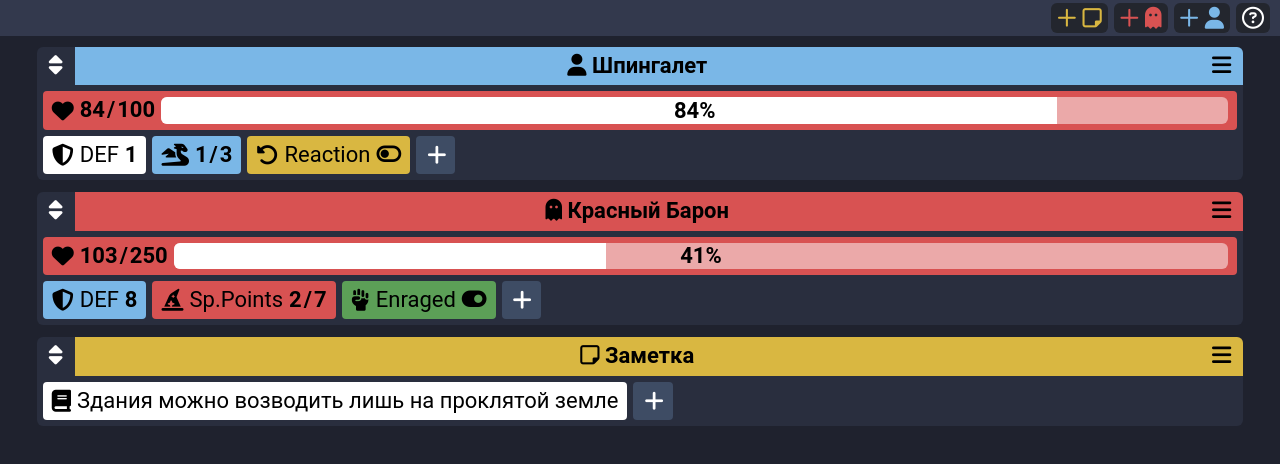
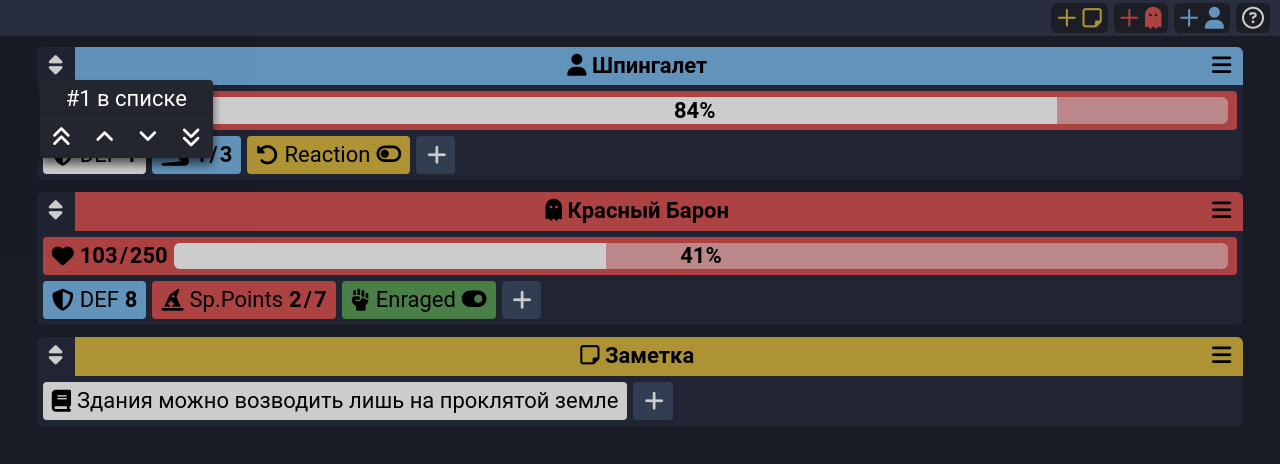
Before and after one commit to Ullus96/pathfinder-tracker, a Vue app: page / in a window 1280 px wide. Both pictures are taken after a click on the element 55 px from the left and 66 px from the top of the page. Shown: the top 464 px of the page. Built offline with nearby package versions, Linux system fonts and the light colour scheme.

Commit message:
added menu on character card

```diff
--- a/src/App.vue
+++ b/src/App.vue
@@ -118,7 +118,7 @@
   <div
     class="menu__cover"
     v-if="isMenuCoverShown"
-    @click="closeMenuByClickOnCover"
+    @click="closeStatMenuByClickOnCover"
   ></div>
   <!------>
   <header class="header">
@@ -161,7 +161,8 @@
       @removeCharacter="removeCharacter"
       @removeStat="removeStat"
       @editStat="editStat"
-      @openMenu="openMenu"
+      @openStatMenu="openStatMenu"
+      @openCharMenu="openCharMenu"
     ></character>
   </section>
 </template>
@@ -177,6 +178,7 @@ export default {
         name: "Шпингалет",
         color: "blue",
         icon: "user",
+        isMenuShown: false,
         stats: [
           {
             name: "",
@@ -220,6 +222,7 @@ export default {
         name: "Красный Барон",
         color: "red",
         icon: "ghost",
+        isMenuShown: false,
         stats: [
           {
             name: "",
@@ -263,6 +266,7 @@ export default {
         name: "Заметка",
         color: "yellow",
         icon: "note",
+        isMenuShown: false,
         stats: [
           {
             name: "Здания можно возводить лишь на проклятой земле",
@@ -320,6 +324,7 @@ export default {
         name: name,
         color: color,
         icon: icon,
+        isMenuShown: false,
         stats: [],
       };
       // add generated character to array of characters
@@ -349,13 +354,61 @@ export default {
     // add a new stat when all data checked and "proceed" button
     // on the modal window is clicked
     function addStat() {
+      const verifiedData = {
+        current: "",
+        max: "",
+      };
+
+      // add some verification (if health was sent with current hp but w/o max)
+      if (
+        modalData.typesName[modalData.activeType] === "health" &&
+        !modalData.max &&
+        modalData.current
+      ) {
+        verifiedData.max = modalData.current;
+      }
+      // verify for min/max w/o max was set
+      else if (
+        modalData.activeType === 1 &&
+        !modalData.max &&
+        modalData.current
+      ) {
+        verifiedData.max = modalData.current;
+      }
+      // else just proceed gained data
+      else {
+        verifiedData.max = modalData.max;
+      }
+
+      // same if health was passed with only current hp but w/o max
+      if (
+        modalData.typesName[modalData.activeType] === "health" &&
+        !modalData.current &&
+        modalData.max
+      ) {
+        verifiedData.current = modalData.max;
+      }
+      // here we check if min/max was checked
+      else if (
+        modalData.activeType === 1 &&
+        !modalData.current &&
+        modalData.max
+      ) {
+        verifiedData.current = modalData.max;
+      }
+      // else just proceed gained data
+      else {
+        verifiedData.current = modalData.current;
+      }
+
       const generatedStat = {
         name: modalData.name,
-        current: modalData.current,
-        max: modalData.max,
+        current: verifiedData.current,
+        max: verifiedData.max,
         type: modalData.typesName[modalData.activeType],
         icon: modalData.icons[modalData.activeIcon],
         color: modalData.colors[modalData.activeColor],
+        isMenuShown: false,
       };
 
       characters[currentEditable.charIdx].stats.push(generatedStat);
@@ -382,6 +435,7 @@ export default {
     // certain character from characters array
     function removeCharacter(charToRemove) {
       characters.splice(charToRemove, 1);
+      closeMenu();
     }
 
     // we get characterIndex from Character.vue and statIdx from Stat.vue
@@ -418,24 +472,44 @@ export default {
       isMenuCoverShown.value = false;
     }
 
-    function closeMenuByClickOnCover() {
+    function closeStatMenuByClickOnCover() {
       console.log(
         `Меню закрыто на: ${currentEditable.charIdx},${currentEditable.statIdx}`
       );
-      characters[currentEditable.charIdx].stats[
-        currentEditable.statIdx
-      ].isMenuShown = false;
+
+      // if (currentEditable.statIdx || currentEditable.statIdx === 0) {
+      if (characters[currentEditable.charIdx].stats.length) {
+        characters[currentEditable.charIdx].stats[
+          currentEditable.statIdx
+        ].isMenuShown = false;
+      }
+
+      characters[currentEditable.charIdx].isMenuShown = false;
 
       isMenuCoverShown.value = false;
     }
 
-    function openMenu(payload) {
+    function openStatMenu(payload) {
       setPointers(payload);
       console.log(`Меню открыто на: ${payload.charIdx},${payload.statIdx}`);
 
       characters[payload.charIdx].stats[payload.statIdx].isMenuShown = true;
 
       isMenuCoverShown.value = true;
+    }
+
+    // Character Menu
+    function openCharMenu(charIdx) {
+      const pointersPayload = {
+        charIdx: charIdx,
+        statIdx: "",
+      };
+      setPointers(pointersPayload);
+
+      characters[charIdx].isMenuShown = true;
+
+      isMenuCoverShown.value = true;
+      console.log(characters);
     }
 
     return {
@@ -451,8 +525,9 @@ export default {
       removeStat,
       chooseType,
       closeMenu,
-      closeMenuByClickOnCover,
-      openMenu,
+      closeStatMenuByClickOnCover,
+      openStatMenu,
+      openCharMenu,
     };
   },
 };
--- a/src/components/Character.vue
+++ b/src/components/Character.vue
@@ -1,7 +1,79 @@
 <template>
   <div class="person">
+    <!-- check if we should popup menu with some offset to not run out of screen -->
+    <div
+      class="menu"
+      v-if="data.isMenuShown"
+      :style="[
+        isClickedOnRightHalf ? 'right: 0.3rem' : 'left: 0.3rem',
+        isClickedOnBottom
+          ? 'bottom: 3.3rem; flex-direction: column-reverse;'
+          : 'top: 3.3rem',
+      ]"
+    >
+      <!-- position menu -->
+      <template v-if="isRepositionShown">
+        <div class="menu__item">
+          <p class="menu__btn" style="cursor: auto">
+            #{{ positionInArray }} в списке
+          </p>
+        </div>
+
+        <div class="menu__item">
+          <div class="menu__counters">
+            <div class="menu__counter menu__btn">
+              <i class="fa-solid fa-angles-up"></i>
+            </div>
+            <div class="menu__counter menu__btn">
+              <i class="fa-solid fa-angle-up"></i>
+            </div>
+            <div class="menu__counter menu__btn">
+              <i class="fa-solid fa-angle-down"></i>
+            </div>
+            <div class="menu__counter menu__btn">
+              <i class="fa-solid fa-angles-down"></i>
+            </div>
+          </div>
+        </div>
+      </template>
+      <!-- end of position menu -->
+
+      <!-- edit menu -->
+      <template v-if="isEditMenuShown">
+        <div class="menu__item">
+          <p class="menu__btn">Изменить</p>
+        </div>
+        <!-- reverse position of safe space is clicked on bottom of screen -->
+        <div
+          class="menu__item"
+          :style="[
+            isClickedOnBottom
+              ? 'display: flex; flex-direction: column-reverse;'
+              : '',
+          ]"
+        >
+          <div
+            class="menu__safe-space"
+            :style="[
+              isClickedOnBottom
+                ? 'border-bottom: 1px solid rgba(153, 153, 153, 0.1);'
+                : '',
+            ]"
+          ></div>
+          <p class="menu__btn" @click="removeCharacter()">Удалить 💀</p>
+        </div>
+      </template>
+      <!-- end of edit menu -->
+    </div>
+
     <div class="person__header">
-      <div class="person__sort-btn">
+      <div
+        class="person__sort-btn"
+        @click="
+          openCharMenu('reposition');
+          getMousePosition($event);
+        "
+      >
         <i class="fa-solid fa-sort"></i>
       </div>
       <div class="person__title" :class="`bg-` + data.color">
@@ -15,7 +87,13 @@
           ></i>
           {{ data.name }}
         </div>
-        <div class="person__edit" @click="removeCharacter">
+        <div
+          class="person__edit"
+          @click="
+            openCharMenu('edit');
+            getMousePosition($event);
+          "
+        >
           <i class="fa-solid fa-bars"></i>
         </div>
       </div>
@@ -29,7 +107,7 @@
         :idx="idx"
         :stat="stat"
         @removeStat="removeStat"
-        @openMenu="openMenu"
+        @openStatMenu="openStatMenu"
       >
       </stat>
       <!-- end of single stat -->
@@ -43,11 +121,18 @@
 </template>
 
 <script>
+import { ref, computed } from "vue";
 import Stat from "./Stat.vue";
 export default {
   components: { Stat },
   props: ["data", "i"],
-  emits: ["removeCharacter", "removeStat", "addStat", "openMenu"],
+  emits: [
+    "removeCharacter",
+    "removeStat",
+    "addStat",
+    "openStatMenu",
+    "openCharMenu",
+  ],
   setup(props, context) {
     function removeCharacter() {
       context.emit("removeCharacter", props.i);
@@ -67,15 +152,67 @@ export default {
 
     // get index of stat and send it to App.vue
     // and add a current character index
-    function openMenu(statIdx) {
-      context.emit("openMenu", { charIdx: props.i, statIdx });
+    function openStatMenu(statIdx) {
+      context.emit("openStatMenu", { charIdx: props.i, statIdx });
     }
 
+    // define which menu is opened
+    let isRepositionShown = ref(false);
+    let isEditMenuShown = ref(false);
+
+    // open char menu; send index of position
+    function openCharMenu(source) {
+      isRepositionShown.value = false;
+      isEditMenuShown.value = false;
+
+      if (source === "reposition") {
+        isRepositionShown.value = true;
+      } else {
+        isEditMenuShown.value = true;
+      }
+      console.log("bla");
+      context.emit("openCharMenu", props.i);
+    }
+
+    // TODO: check how to import code from js idk, because there should be
+    // some ways to prevent duplication of code
+    // duplicate code from Stat.vue
+    // create a boolean that defines a position of menu (left or right)
+    let isClickedOnRightHalf = ref(false);
+    let isClickedOnBottom = ref(false);
+
+    function getMousePosition(e) {
+      // check if mouse clicked on the right Half of a page
+      if (e.pageX > window.innerWidth / 2) {
+        isClickedOnRightHalf.value = true;
+      } else {
+        isClickedOnRightHalf.value = false;
+      }
+
+      // check if mouse clicked on bottom 80% of a page
+      if (e.pageY > window.innerHeight * 0.8) {
+        isClickedOnBottom.value = true;
+      } else {
+        isClickedOnBottom.value = false;
+      }
+    }
+
+    const positionInArray = computed(() => {
+      return props.i + 1;
+    });
+
     return {
+      isClickedOnRightHalf,
+      isClickedOnBottom,
+      positionInArray,
+      isRepositionShown,
+      isEditMenuShown,
       removeCharacter,
       removeStat,
       editStat,
-      openMenu,
+      openStatMenu,
+      getMousePosition,
+      openCharMenu,
     };
   },
 };
--- a/src/components/Stat.vue
+++ b/src/components/Stat.vue
@@ -7,16 +7,23 @@
       stat.type === 'health' ? 'stats__item--wide' : '',
     ]"
     @click="
-      openMenu();
+      openStatMenu();
       getMousePosition($event);
     "
   >
+    <!-- check if we should popup menu with some offset to not run out of screen -->
     <div
       class="menu"
       v-if="stat.isMenuShown"
-      :style="[isClickedOnRightSide ? 'right: 0.3rem' : 'left: 0.3rem']"
+      :style="[
+        isClickedOnRightHalf ? 'right: 0.3rem' : 'left: 0.3rem',
+        isClickedOnBottom
+          ? 'bottom: 3.3rem; flex-direction: column-reverse;'
+          : 'top: 3.3rem',
+      ]"
     >
-      <div class="menu__item">
+      <!-- check if stat type isn't toggleable (bc it doesn't make sense) -->
+      <div class="menu__item" v-if="stat.type !== 'toggle'">
         <div class="menu__counters">
           <div class="menu__counter menu__btn">-5</div>
           <div class="menu__counter menu__btn">-1</div>
@@ -24,8 +31,13 @@
           <div class="menu__counter menu__btn">+5</div>
         </div>
       </div>
+      <!-- and here v-else type is toggleable -->
+      <div class="menu__item" v-else>
+        <div class="menu__counter menu__btn">Переключить</div>
+      </div>
 
-      <div class="menu__item">
+      <!-- same here; we don't need min/max value for toggleable -->
+      <div class="menu__item" v-if="stat.max">
         <div class="menu__counters">
           <div class="menu__counter menu__btn">Min</div>
           <div class="menu__counter menu__btn">Max</div>
@@ -36,8 +48,23 @@
         <p class="menu__btn">Изменить</p>
       </div>
 
-      <div class="menu__item">
-        <div class="menu__safe-space"></div>
+      <!-- reverse position of safe space is clicked on bottom of screen -->
+      <div
+        class="menu__item"
+        :style="[
+          isClickedOnBottom
+            ? 'display: flex; flex-direction: column-reverse;'
+            : '',
+        ]"
+      >
+        <div
+          class="menu__safe-space"
+          :style="[
+            isClickedOnBottom
+              ? 'border-bottom: 1px solid rgba(153, 153, 153, 0.1);'
+              : '',
+          ]"
+        ></div>
         <p class="menu__btn" @click="removeStat">Удалить 💀</p>
       </div>
     </div>
@@ -91,7 +118,7 @@
 import { computed, ref } from "vue";
 export default {
   props: ["stat", "idx"],
-  emits: ["removeStat", "openMenu"],
+  emits: ["removeStat", "openStatMenu"],
   setup(props, context) {
     const healthPercentage = computed(() => {
       return `${Math.floor((props.stat.current / props.stat.max) * 100)}%`;
@@ -103,27 +130,36 @@ export default {
     }
 
     // emit current idx to set isMenuShown of this stat to true
-    function openMenu() {
-      context.emit("openMenu", props.idx);
+    function openStatMenu() {
+      context.emit("openStatMenu", props.idx);
     }
 
     // create a boolean that defines a position of menu (left or right)
-    let isClickedOnRightSide = ref(false);
+    let isClickedOnRightHalf = ref(false);
+    let isClickedOnBottom = ref(false);
 
     function getMousePosition(e) {
-      // check if mouse clicked on the right side of a page
+      // check if mouse clicked on the right Half of a page
       if (e.pageX > window.innerWidth / 2) {
-        isClickedOnRightSide.value = true;
+        isClickedOnRightHalf.value = true;
       } else {
-        isClickedOnRightSide.value = false;
+        isClickedOnRightHalf.value = false;
+      }
+
+      // check if mouse clicked on bottom 80% of a page
+      if (e.pageY > window.innerHeight * 0.8) {
+        isClickedOnBottom.value = true;
+      } else {
+        isClickedOnBottom.value = false;
       }
     }
 
     return {
       healthPercentage,
-      isClickedOnRightSide,
+      isClickedOnRightHalf,
+      isClickedOnBottom,
       removeStat,
-      openMenu,
+      openStatMenu,
       getMousePosition,
     };
   },
--- a/src/css/main.css
+++ b/src/css/main.css
@@ -313,6 +313,7 @@ h6 {
   margin: 0.6rem auto 1.2rem;
   background-color: #292e3e;
   border-radius: 0.6rem;
+  position: relative;
 }
 .person__header {
   display: flex;
@@ -419,7 +420,6 @@ h6 {
   background-color: #23262e;
   color: #fff;
   border-radius: 0.4rem;
-  top: 3.3rem;
   z-index: 100;
   overflow: hidden;
   display: flex;
@@ -444,6 +444,7 @@ h6 {
   background-color: transparent;
   opacity: 0.1;
   background: repeating-linear-gradient(-45deg, #999999, #999999 5px, transparent 5px, transparent 10px);
+  cursor: default;
 }
 .menu__item:last-child > .menu__btn {
   background-color: #d85252;
@@ -457,6 +458,7 @@ h6 {
 }
 .menu__btn {
   padding: 0.6rem 1.2rem;
+  cursor: pointer;
 }
 .menu__btn:hover {
   background-color: #2a2d37;
--- a/src/sass/components/_menu.scss
+++ b/src/sass/components/_menu.scss
@@ -3,7 +3,7 @@
 	background-color: $color-bg-darkest;
 	color: $color-white;
 	border-radius: 0.4rem;
-	top: 3.3rem;
+	// top: 3.3rem;
 	z-index: 100;
 	overflow: hidden;
 	display: flex;
@@ -36,6 +36,7 @@
 			transparent 5px,
 			transparent 10px
 		);
+		cursor: default;
 	}
 
 	&__item:last-child > &__btn {
@@ -53,6 +54,7 @@
 
 	&__btn {
 		padding: 0.6rem 1.2rem;
+		cursor: pointer;
 	}
 
 	&__btn:hover {
--- a/src/sass/components/_person.scss
+++ b/src/sass/components/_person.scss
@@ -3,6 +3,7 @@
 	margin: 0.6rem auto 1.2rem;
 	background-color: $color-bg;
 	border-radius: 0.6rem;
+	position: relative;
 
 	&__header {
 		display: flex;
```
Also changed, not shown: 1 other file (tests, documents, lock files or other folders).
